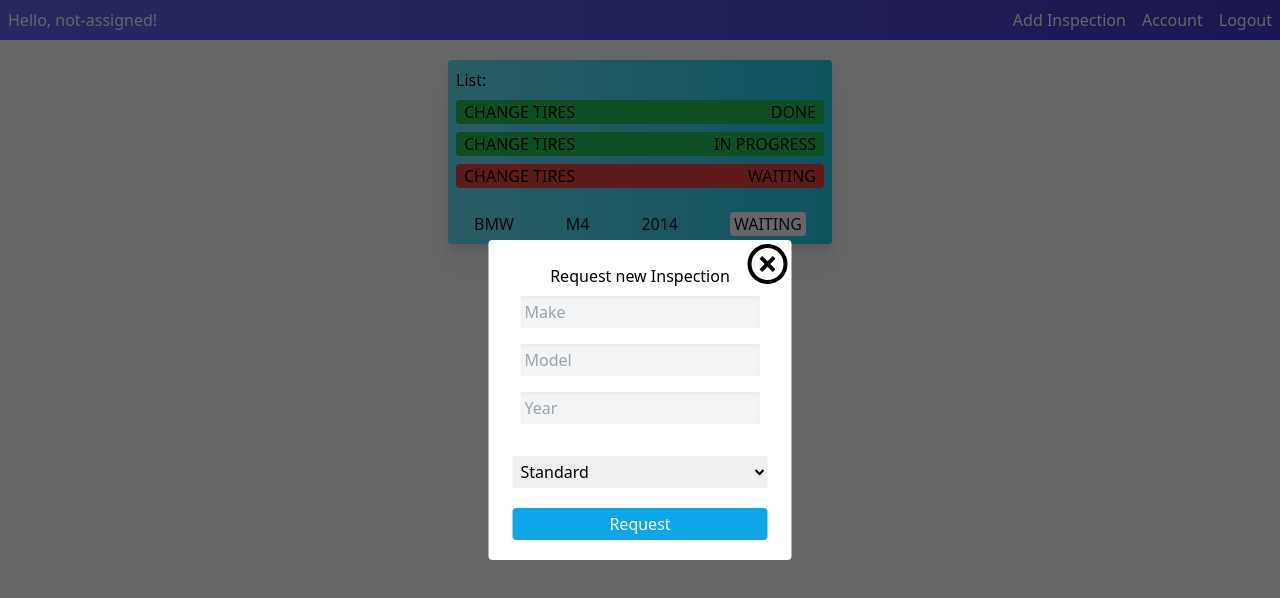
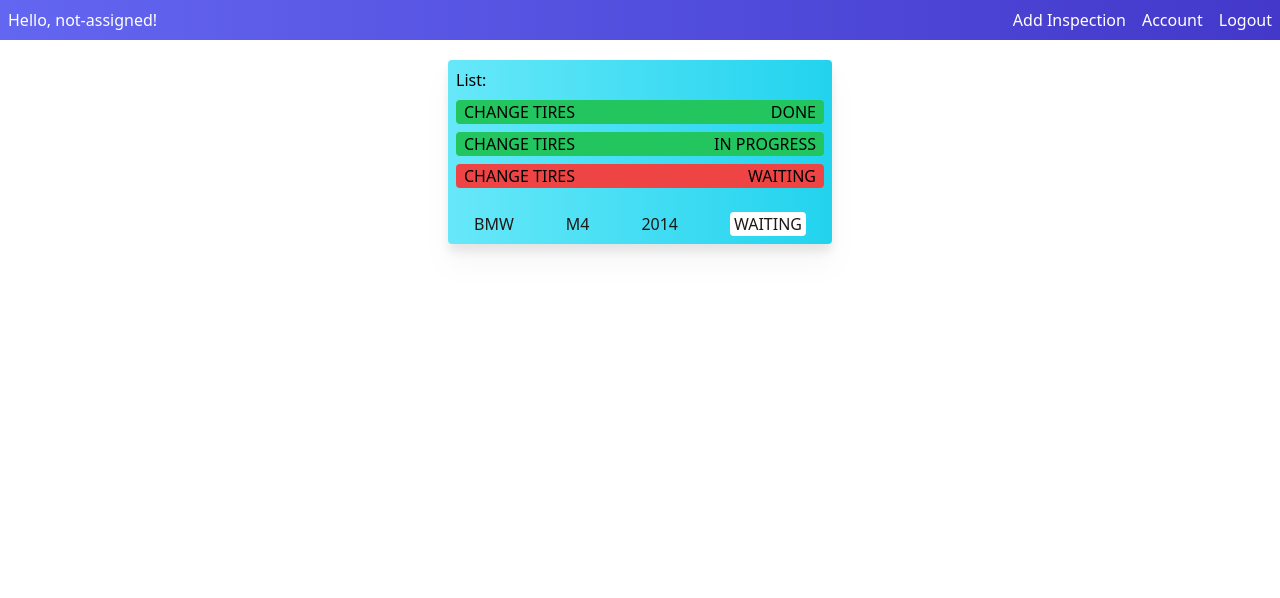
Before and after one commit to SzymanskiFilip/car-inspection-management, a React (Create React App) app in the folder frontend/: page /inspections in a window 1280 px wide. Shown: the top 598 px of the page. Built offline with nearby package versions, Linux system fonts and the light colour scheme.

Commit message:
turning the window off on background or x click

```diff
--- a/frontend/src/Components/AddInspectionWindow.tsx
+++ b/frontend/src/Components/AddInspectionWindow.tsx
@@ -11,14 +11,18 @@ function AddInspectionWindow({windowTrigger, setWindowTrigger}: props): JSX.Elem
 
     function handleChoice(event: any){
         console.log(event.target.value);
-        setWindowTrigger(event.target.value);
+    }
+
+    function handleWindowRender(){
+        console.log('1')
+        setWindowTrigger(false);
     }
 
     return(
         <div className="inspection-window h-80 flex flex-col px-6 py-6">
 
             <div className="absolute top-0 right-0">
-                <img src={svg} alt="" />
+                <img src={svg} alt="" className="w-8 hover:cursor-pointer" onClick={handleWindowRender}/>
             </div>
             <h1 className="text-center">Request new Inspection</h1>
             <input type="text" placeholder="Make" className="request-field"/>
@@ -36,9 +40,7 @@ function AddInspectionWindow({windowTrigger, setWindowTrigger}: props): JSX.Elem
                 }
             </select>
 
-            <button className="bg-sky-500 rounded text-white py-1 my-5 hover:shadow-2xl hover:bg-sky-400
-                transition duration-150
-            ">Request</button>
+            <button className="bg-sky-500 rounded text-white py-1 my-5 hover:shadow-2xl hover:bg-sky-400 transition duration-150">Request</button>
         </div>
     )
 }
--- a/frontend/src/Components/BlackBackground.tsx
+++ b/frontend/src/Components/BlackBackground.tsx
@@ -1,6 +1,16 @@
-function BlackBackground(): JSX.Element{
+interface props {
+    windowTrigger: Boolean;
+    setWindowTrigger: (setWindowTrigger: boolean) => void;
+}
+
+function BlackBackground({windowTrigger, setWindowTrigger}: props): JSX.Element{
+
+    function handleClick(){
+        setWindowTrigger(false);
+    }
+
     return(
-        <div className="inspection-background"></div>
+        <div className="inspection-background" onClick={handleClick}></div>
     )
 }
 
--- a/frontend/src/Pages/InspectionsPage.tsx
+++ b/frontend/src/Pages/InspectionsPage.tsx
@@ -10,6 +10,10 @@ function InspectionsPage(): JSX.Element {
     const context = useContext(AuthContext);
     const [windowTrigger, setWindowTrigger] = useState<Boolean>(false);
 
+    function handleAddInspectionClick(){
+        setWindowTrigger(true);
+    }
+
     return(
         <div>
 
@@ -17,19 +21,26 @@ function InspectionsPage(): JSX.Element {
                 <h1 className="mx-2 text-white">Hello, {context?.username}!</h1>
                 <div className="flex justify-center items-center justify-self-end">
 
-                    <button className="nav-button">Add Inspection</button>
+                    <button className="nav-button" onClick={handleAddInspectionClick}>Add Inspection</button>
                     <Link to="/account" className="nav-button">Account</Link>
                     <button className="nav-button">Logout</button>
 
                 </div>
             </nav>
+
             <div className="w-screen flex flex-col justify-center items-center">
                 <InspectionCard />
             </div>
 
+            {
+                windowTrigger ? <BlackBackground windowTrigger={windowTrigger} setWindowTrigger={setWindowTrigger}/> : null
+            }
 
-            <BlackBackground />
-            <AddInspectionWindow windowTrigger={windowTrigger} setWindowTrigger={setWindowTrigger} />
+            {
+                windowTrigger ? <AddInspectionWindow windowTrigger={windowTrigger} setWindowTrigger={setWindowTrigger}/> : null
+            }
+
+
         </div>
     )
 }
```
